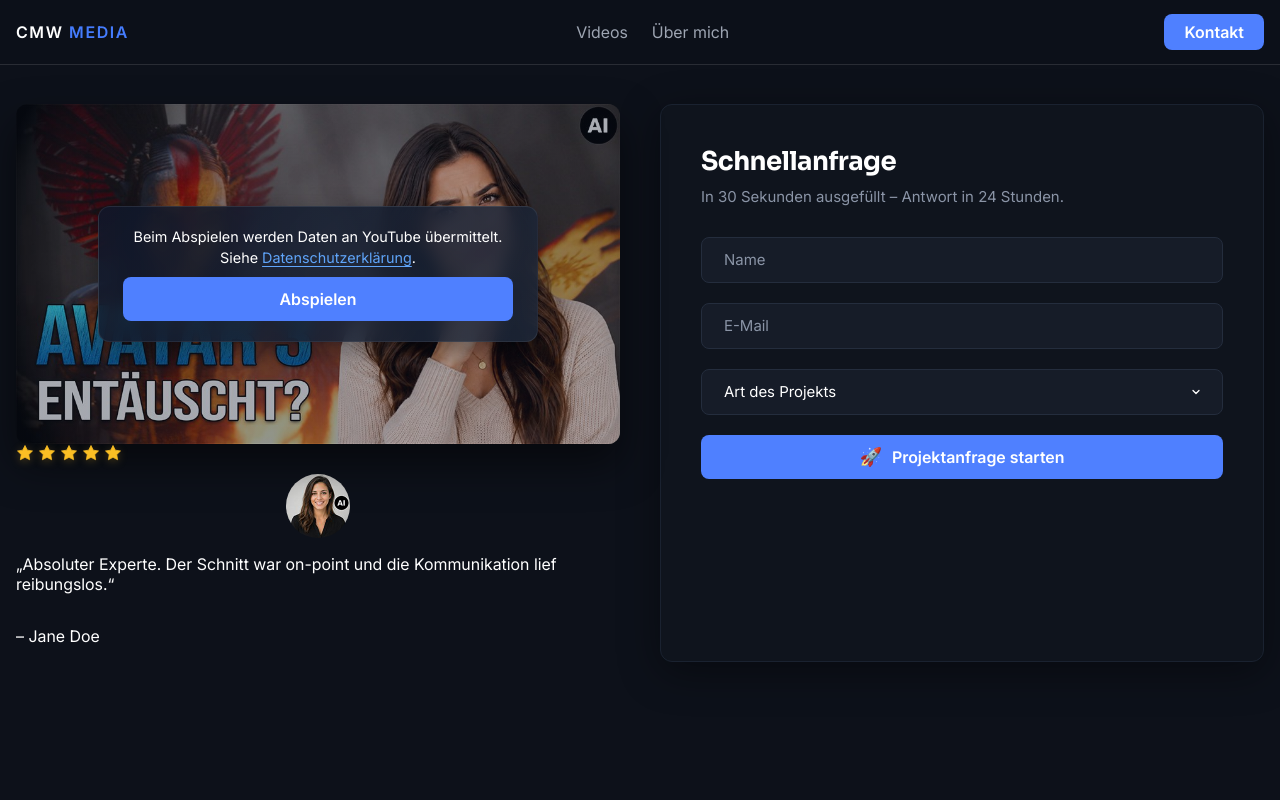
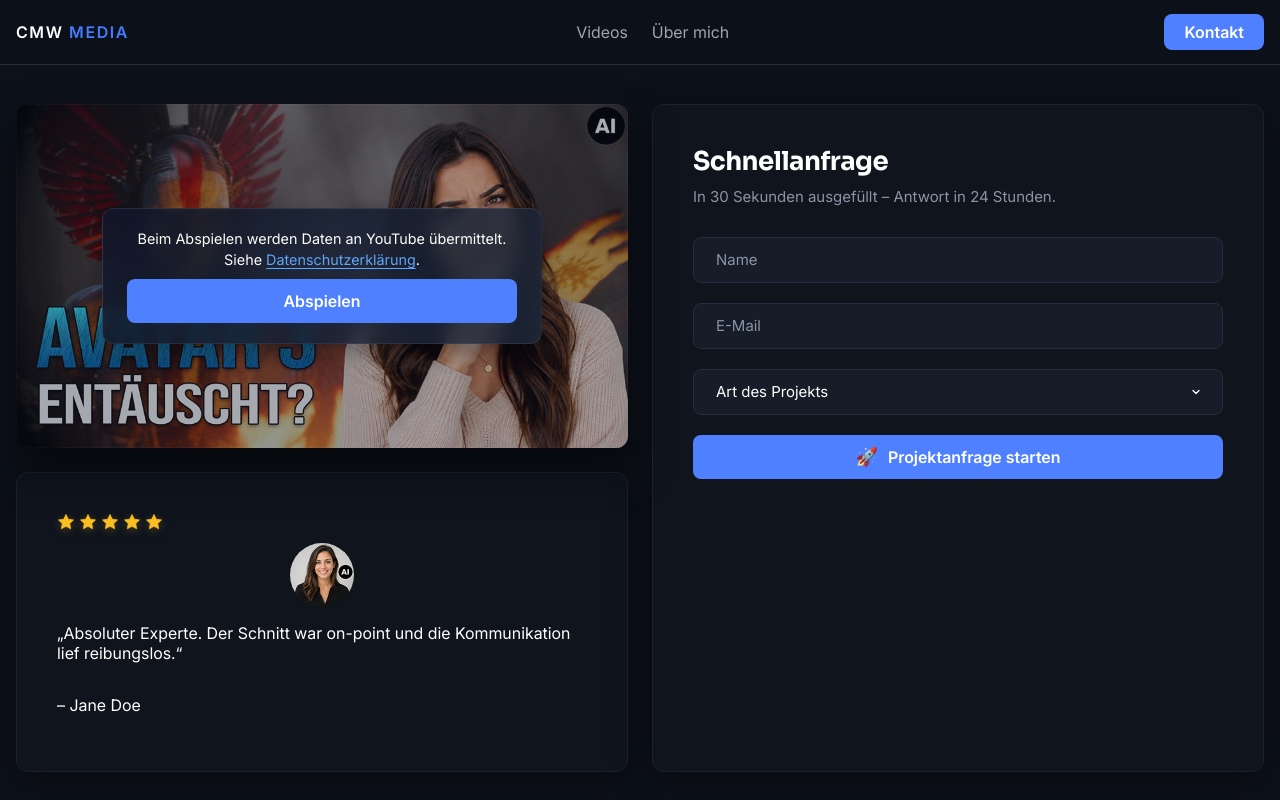
Before and after one commit to 43and18zeroes/video-portfolio, an Angular app: page / in a window 1280 px wide. Shown: the top 800 px of the page. Built offline with nearby package versions, Linux system fonts and the light colour scheme.

Commit message:
testimonial styling

```diff
--- a/src/app/components/contact-form/contact-form.scss
+++ b/src/app/components/contact-form/contact-form.scss
@@ -32,13 +32,9 @@ contact-form.scss
 }
 
 .contact-card {
+  @include card-surface;
   width: 100%;
   max-width: 768px;
-  background-color: #0f141d;
-  border: 1px solid #1a2230;
-  padding: 32px 24px;
-  box-shadow: 0 10px 40px rgba(0, 0, 0, 0.4);
-  border-radius: $radius-card;
 }
 
 /* Header */
@@ -113,7 +109,7 @@ select:hover {
 input:focus,
 select:focus {
   border-color: #2563eb;
-  /* Blaues Highlight wie auf dem Screenshot */
+  /* Blaues Highlight */
   box-shadow: 0 0 0 1px #2563eb;
 }
 
@@ -211,10 +207,6 @@ select.invalid:focus {
 
 @include md {
 
-  .contact-card {
-    padding: 40px;
-  }
-
   .form-header {
     margin-bottom: 28px;
 
--- a/src/app/components/testimonial/testimonial.scss
+++ b/src/app/components/testimonial/testimonial.scss
@@ -2,7 +2,10 @@
 testimonial.scss
 ========================= */
 
+@use 'abstracts' as *;
+
 .testimonial {
+    @include card-surface;
     display: flex;
     flex-direction: column;
 }
--- a/src/app/sections/hero/hero.scss
+++ b/src/app/sections/hero/hero.scss
@@ -19,11 +19,10 @@ hero.scss
   display: grid;
   grid-template-columns: 1fr;
   align-items: stretch;
-  gap: 32px;
+  gap: 24px;
 
   @include md {
     grid-template-columns: repeat(12, 1fr);
-    gap: 40px;
 
     .col-main {
       grid-column: span 6;
@@ -35,10 +34,14 @@ hero.scss
   }
 }
 
-.col-side {
+.col-main {
   display: flex;
   flex-direction: column;
   gap: 24px;
+}
+
+.col-side {
+  display: flex;
 
   app-contact-form {
     flex-grow: 1;
--- a/src/styles/abstracts.scss
+++ b/src/styles/abstracts.scss
@@ -28,3 +28,15 @@ $bp-ld: 1024px;
     @content;
   }
 }
+
+@mixin card-surface {
+  background-color: #0f141d;
+  border: 1px solid #1a2230;
+  padding: 16px 12px;
+  box-shadow: 0 10px 40px rgba(0, 0, 0, 0.4);
+  border-radius: $radius-card;
+
+  @include md {
+    padding: 40px;
+  }
+}
```
